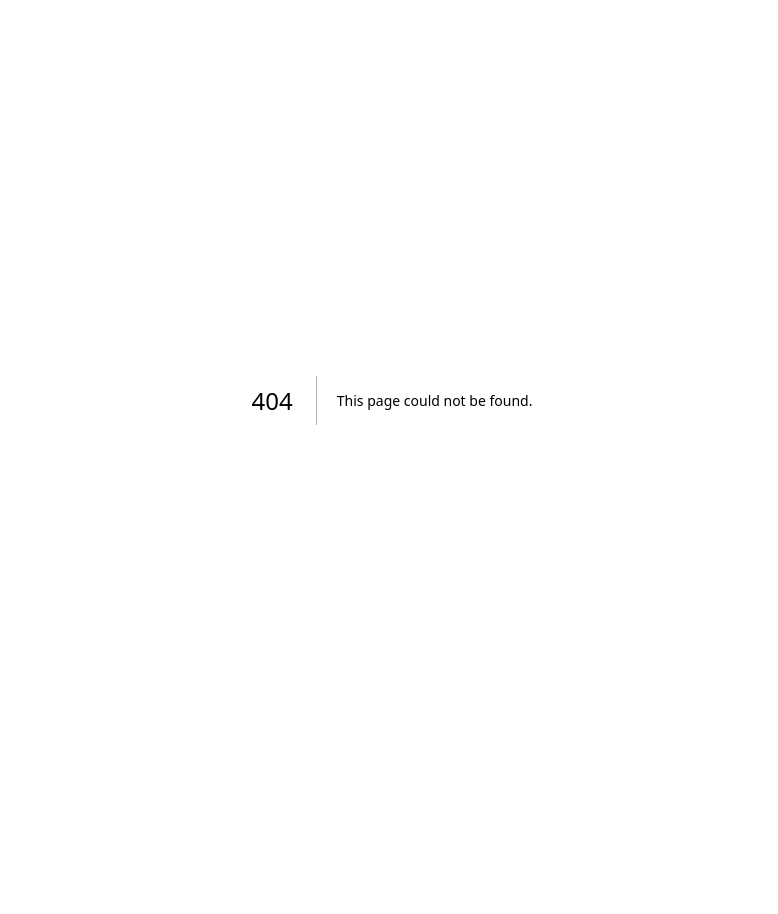
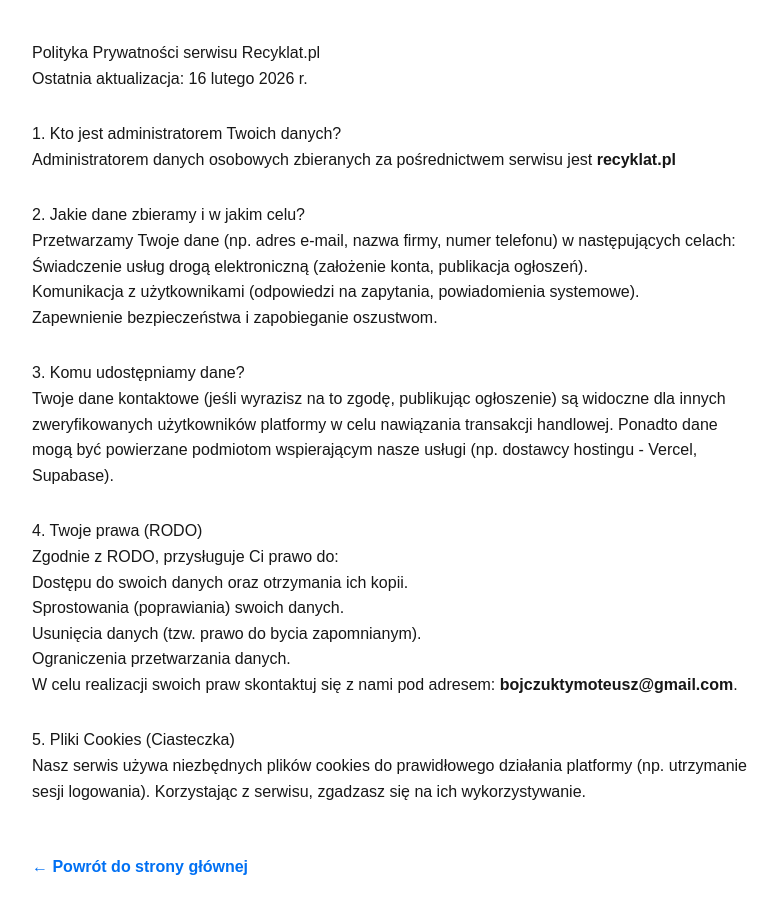
Before and after one commit to bojczuktymoteusz-alt/Recyklat, a Next.js app: page /polityka-prywatnosci in a window 1280 px wide. Before the commit this address had no page. Shown: the top 914 px of the page, without its empty margins (248-1026 px from the left). Before the commit the page ends 800 px from the top, so only its background shows below. Built offline with nearby package versions, Linux system fonts and the light colour scheme.

Commit message:
Polityka Prywatności

```diff
--- a/app/page.tsx
+++ b/app/page.tsx
@@ -177,7 +177,7 @@
         </div>
       </section>
 
-      {/* --- STOPKA --- */}
+      {/* --- STOPKA Z LINKAMI PRAWNYMI --- */}
       <footer className="py-12 border-t border-slate-50">
         <div className="max-w-5xl mx-auto px-6 flex flex-col md:flex-row justify-between items-center gap-6">
           <div className="flex items-center gap-2">
@@ -186,9 +186,20 @@
             </div>
             <span className="font-black tracking-tighter uppercase text-xl">Recyklat</span>
           </div>
-          <p className="text-slate-400 text-[10px] font-black uppercase tracking-widest">
-            © 2026 Recyklat B2B System • Wszystkie prawa zastrzeżone
-          </p>
+
+          <div className="flex flex-col md:flex-row items-center gap-4 md:gap-8">
+            <nav className="flex gap-6 text-[10px] font-black uppercase tracking-widest">
+              <Link href="/regulamin" className="text-slate-400 hover:text-blue-600 transition-colors">
+                Regulamin
+              </Link>
+              <Link href="/polityka-prywatnosci" className="text-slate-400 hover:text-blue-600 transition-colors">
+                Polityka prywatności
+              </Link>
+            </nav>
+            <p className="text-slate-400 text-[10px] font-black uppercase tracking-widest md:border-l md:border-slate-200 md:pl-8">
+              © 2026 Recyklat B2B System
+            </p>
+          </div>
         </div>
       </footer>
     </main>
--- /dev/null
+++ b/app/polityka-prywatnosci/page.tsx
@@ -0,0 +1,63 @@
+import React from 'react';
+import Link from 'next/link';
+
+export default function PolitykaPrywatnosciPage() {
+    return (
+        <main style={{ padding: '40px', maxWidth: '800px', margin: '0 auto', lineHeight: '1.6', fontFamily: 'sans-serif' }}>
+            <h1>Polityka Prywatności serwisu Recyklat.pl</h1>
+            <p>Ostatnia aktualizacja: 16 lutego 2026 r.</p>
+
+            <section style={{ marginTop: '30px' }}>
+                <h2>1. Kto jest administratorem Twoich danych?</h2>
+                <p>
+                    Administratorem danych osobowych zbieranych za pośrednictwem serwisu jest <strong>recyklat.pl</strong>
+                </p>
+            </section>
+
+            <section style={{ marginTop: '30px' }}>
+                <h2>2. Jakie dane zbieramy i w jakim celu?</h2>
+                <p>Przetwarzamy Twoje dane (np. adres e-mail, nazwa firmy, numer telefonu) w następujących celach:</p>
+                <ul>
+                    <li>Świadczenie usług drogą elektroniczną (założenie konta, publikacja ogłoszeń).</li>
+                    <li>Komunikacja z użytkownikami (odpowiedzi na zapytania, powiadomienia systemowe).</li>
+                    <li>Zapewnienie bezpieczeństwa i zapobieganie oszustwom.</li>
+                </ul>
+            </section>
+
+            <section style={{ marginTop: '30px' }}>
+                <h2>3. Komu udostępniamy dane?</h2>
+                <p>
+                    Twoje dane kontaktowe (jeśli wyrazisz na to zgodę, publikując ogłoszenie) są widoczne dla innych
+                    zweryfikowanych użytkowników platformy w celu nawiązania transakcji handlowej.
+                    Ponadto dane mogą być powierzane podmiotom wspierającym nasze usługi (np. dostawcy hostingu - Vercel, Supabase).
+                </p>
+            </section>
+
+            <section style={{ marginTop: '30px' }}>
+                <h2>4. Twoje prawa (RODO)</h2>
+                <p>Zgodnie z RODO, przysługuje Ci prawo do:</p>
+                <ul>
+                    <li>Dostępu do swoich danych oraz otrzymania ich kopii.</li>
+                    <li>Sprostowania (poprawiania) swoich danych.</li>
+                    <li>Usunięcia danych (tzw. prawo do bycia zapomnianym).</li>
+                    <li>Ograniczenia przetwarzania danych.</li>
+                </ul>
+                <p>W celu realizacji swoich praw skontaktuj się z nami pod adresem: <strong>bojczuktymoteusz@gmail.com</strong>.</p>
+            </section>
+
+            <section style={{ marginTop: '30px' }}>
+                <h2>5. Pliki Cookies (Ciasteczka)</h2>
+                <p>
+                    Nasz serwis używa niezbędnych plików cookies do prawidłowego działania platformy (np. utrzymanie sesji logowania).
+                    Korzystając z serwisu, zgadzasz się na ich wykorzystywanie.
+                </p>
+            </section>
+
+            <div style={{ marginTop: '50px' }}>
+                <Link href="/" style={{ color: '#0070f3', textDecoration: 'none', fontWeight: 'bold' }}>
+                    ← Powrót do strony głównej
+                </Link>
+            </div>
+        </main>
+    );
+}
--- /dev/null
+++ b/app/regulamin/page.tsx
@@ -0,0 +1,36 @@
+import React from 'react';
+
+export default function RegulaminPage() {
+    return (
+        <main style={{ padding: '40px', maxWidth: '800px', margin: '0 auto', lineHeight: '1.6', fontFamily: 'sans-serif' }}>
+            <h1>Regulamin serwisu Recyklat.pl</h1>
+            <p>Ostatnia aktualizacja: 16 lutego 2026 r.</p>
+
+            <section>
+                <h2>1. Postanowienia ogólne</h2>
+                <p>Serwis dostępny pod adresem <strong>recyklat.pl</strong> jest platformą typu marketplace służącą do nawiązywania kontaktów handlowych w branży recyklingu.</p>
+                <p>Właścicielem serwisu jest Recyklat.pl.</p>
+            </section>
+
+            <section>
+                <h2>2. Charakter usług</h2>
+                <p>Platforma Recyklat.pl umożliwia użytkownikom publikowanie ogłoszeń dotyczących sprzedaży i zakupu surowców wtórnych.</p>
+                <p>Operator serwisu nie jest stroną transakcji i nie ponosi odpowiedzialności za nienależyte wykonanie zobowiązań przez użytkowników.</p>
+            </section>
+
+            <section>
+                <h2>3. Obowiązki Użytkownika</h2>
+                <p>Użytkownik zobowiązuje się do podawania danych zgodnych ze stanem faktycznym oraz posiadania wszelkich wymaganych prawem zezwoleń na obrót odpadami (np. wpis do BDO).</p>
+            </section>
+
+            <section>
+                <h2>4. Kontakt</h2>
+                <p>Wszelkie pytania dotyczące regulaminu należy kierować na adres e-mail: bojczuktymoteusz@gmail.com.</p>
+            </section>
+
+            <div style={{ marginTop: '40px' }}>
+                <a href="/" style={{ color: '#0070f3', textDecoration: 'none' }}>← Powrót do strony głównej</a>
+            </div>
+        </main>
+    );
+}
```
